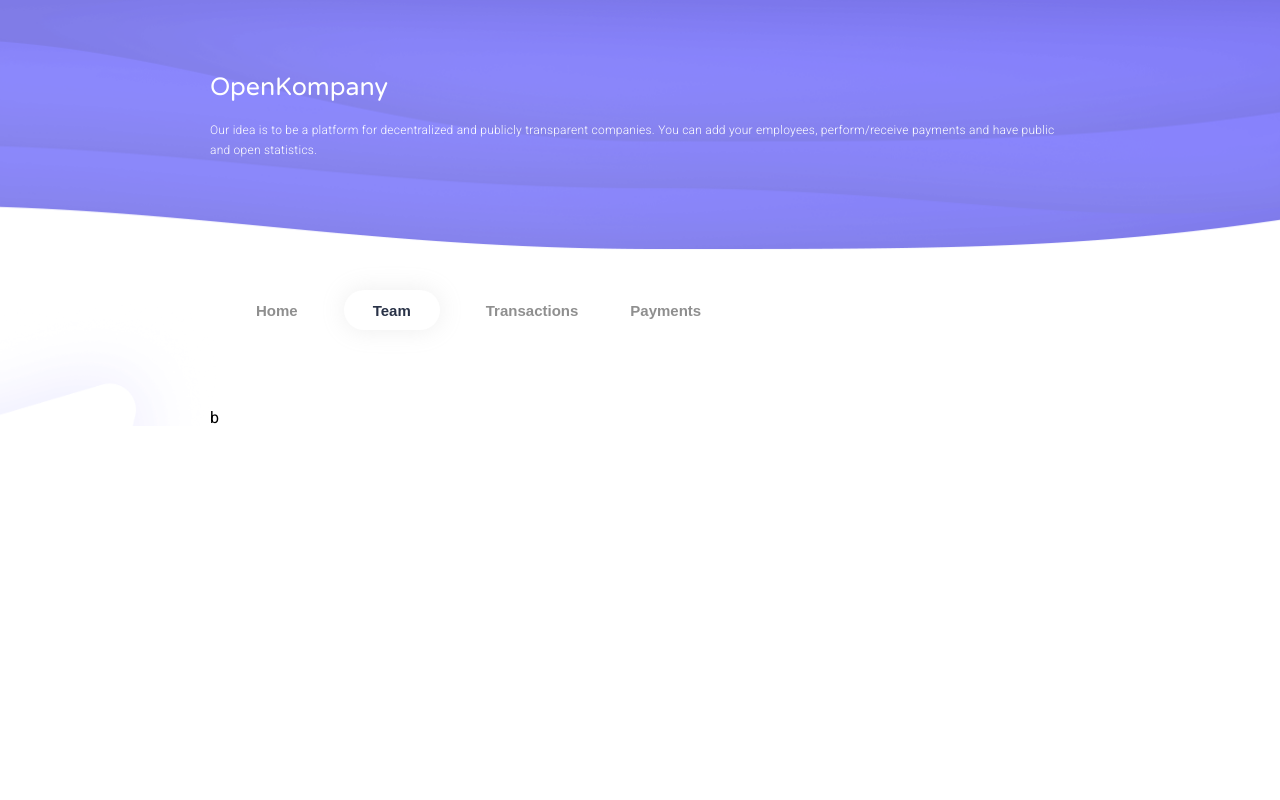
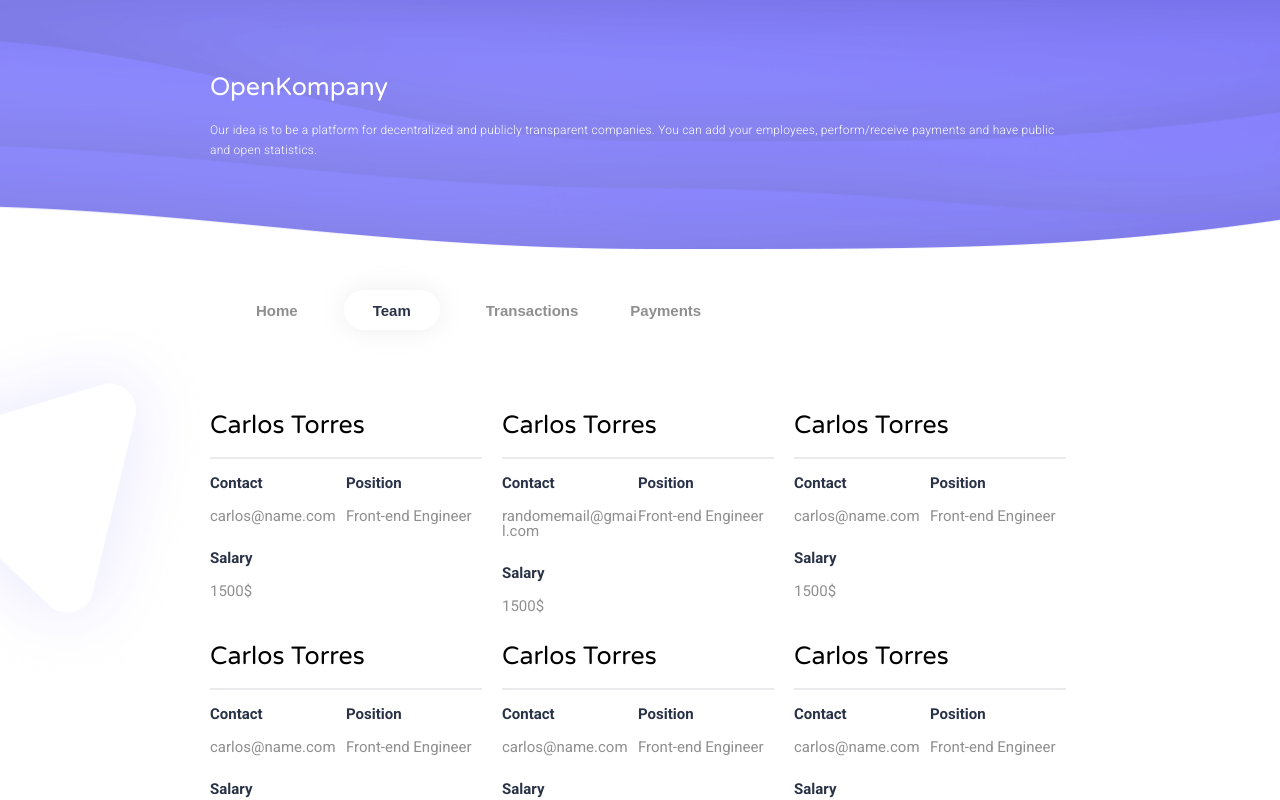
Before and after one commit to DecenterApps/OpenKompany, a React app: page /kompany/1 in a window 1280 px wide. Both pictures are taken after a click on the button "Team". Shown: the top 800 px of the page. Built offline with nearby package versions, Linux system fonts and the light colour scheme.

Commit message:
Add team page

```diff
--- a/src/components/Button/Button.jsx
+++ b/src/components/Button/Button.jsx
@@ -2,8 +2,13 @@ import React from 'react';
 
 import './Button.scss';
 
-const Button = ({ text, width = 'auto', height = '36px' }) => (
-  <button style={{ width, height }} className="default-button">
+const Button = ({
+  text,
+  width = 'auto',
+  height = '36px',
+  marginRight = '0',
+}) => (
+  <button style={{ width, height, marginRight }} className="default-button">
     {text}
   </button>
 );
--- a/src/components/KompanyPage/KompanyPage.jsx
+++ b/src/components/KompanyPage/KompanyPage.jsx
@@ -5,6 +5,7 @@ import { getKompany } from '../../actions/kompanyActions';
 import PageHeader from '../PageHeader/PageHeader';
 import Tabs from '../Tabs/Tabs';
 import TabButton from '../Tabs/TabButton/TabButton';
+import Footer from '../Footer/Footer';
 
 import './KompanyPage.scss';
 
@@ -53,6 +54,7 @@ class KompanyPage extends React.Component {
             </div>
             <Tabs tab={activeTab} kompany={kompany} />
           </div>
+          <Footer />
         </div>
       </div>
     );
--- a/src/components/Separator/Separator.jsx
+++ b/src/components/Separator/Separator.jsx
@@ -1,5 +1,5 @@
 import React from 'react';
 
-export default () => (
-  <div className="separator" />
+export default ({ smallMargin }) => (
+  <div className={`separator ${smallMargin && 'small-margin'}`} />
 )
--- /dev/null
+++ b/src/components/Tabs/TeamTab/TeamMember/TeamMember.jsx
@@ -0,0 +1,33 @@
+import React from 'react';
+
+import Separator from '../../../Separator/Separator';
+
+import './TeamMember.scss';
+
+const TeamMember = ({ member }) => (
+  <div className="team-member">
+    <p className="team-member-name">{member.name}</p>
+    <Separator smallMargin />
+    <div className="personal-data">
+      <div className="row">
+        <div className="col-2">
+          <div className="dark-text label">Contact</div>
+          <div className="light-text">{member.contact}</div>
+        </div>
+        <div className="col-2">
+          <div className="dark-text label">Position</div>
+          <div className="light-text">{member.position}</div>
+        </div>
+      </div>
+      <div className="row">
+        <div className="col-1">
+          <div className="dark-text label">Salary</div>
+          <div className="light-text">{member.salary}</div>
+        </div>
+        <div className="col-1" />
+      </div>
+    </div>
+  </div>
+);
+
+export default TeamMember;
--- /dev/null
+++ b/src/components/Tabs/TeamTab/TeamMember/TeamMember.scss
@@ -0,0 +1,23 @@
+.team-members {
+  display: flex;
+  flex-wrap: wrap;
+  margin-bottom: 30px;
+
+  .team-member {
+    width: 272px;
+
+    .team-member-name {
+      font-family: 'Varela Round', sans-serif;
+      font-size: 25px;
+      line-height: 30px;
+    }
+
+    &:nth-child(3n + 2) {
+      margin: 0 20px;
+    }
+
+    .personal-data {
+
+    }
+  }
+}
--- a/src/components/Tabs/TeamTab/TeamTab.jsx
+++ b/src/components/Tabs/TeamTab/TeamTab.jsx
@@ -1,10 +1,78 @@
 import React from 'react';
+
+import TeamMember from './TeamMember/TeamMember';
+import Button from '../../Button/Button';
 
 class TeamTab extends React.Component {
   render() {
+    const teamMembers = [
+      {
+        name: 'Carlos Torres',
+        contact: 'carlos@name.com',
+        position: 'Front-end Engineer',
+        salary: '1500$',
+      },
+      {
+        name: 'Carlos Torres',
+        contact: 'randomemail@gmail.com',
+        position: 'Front-end Engineer',
+        salary: '1500$',
+      },
+      {
+        name: 'Carlos Torres',
+        contact: 'carlos@name.com',
+        position: 'Front-end Engineer',
+        salary: '1500$',
+      },
+      {
+        name: 'Carlos Torres',
+        contact: 'carlos@name.com',
+        position: 'Front-end Engineer',
+        salary: '1500$',
+      }, {
+        name: 'Carlos Torres',
+        contact: 'carlos@name.com',
+        position: 'Front-end Engineer',
+        salary: '1500$',
+      },
+      {
+        name: 'Carlos Torres',
+        contact: 'carlos@name.com',
+        position: 'Front-end Engineer',
+        salary: '1500$',
+      },
+      {
+        name: 'Carlos Torres',
+        contact: 'carlos@name.com',
+        position: 'Front-end Engineer',
+        salary: '1500$',
+      },
+      {
+        name: 'Carlos Torres',
+        contact: 'carlos@name.com',
+        position: 'Front-end Engineer',
+        salary: '1500$',
+      }, {
+        name: 'Carlos Torres',
+        contact: 'carlos@name.com',
+        position: 'Front-end Engineer',
+        salary: '1500$',
+      },
+    ];
+
     return (
-      <div>b</div>
-    )
+      <div>
+        <div className="team-members">
+          {
+            teamMembers.map(member => (
+              <TeamMember member={member} />
+            ))
+          }
+        </div>
+        <Button text="Add" width="117px" marginRight="19px" />
+        <Button text="Remove" width="117px" />
+      </div>
+    );
   }
 }
 
--- a/src/styles/components/components.scss
+++ b/src/styles/components/components.scss
@@ -8,7 +8,8 @@
 .dark-text {
   font-size: 15px;
   color: $dark-text-color;
-  margin-bottom: 11px;
+  margin-bottom: 18px;
+  word-wrap: break-word;
 
   &.label {
     font-weight: bold;
@@ -18,11 +19,12 @@
 .light-text {
   font-size: 15px;
   color: $gray;
+  word-wrap: break-word;
 }
 
 .row {
   display: flex;
-  margin-bottom: 33px;
+  margin-bottom: 27px;
 
   .col-1 {
     flex-grow: 1;
@@ -32,6 +34,7 @@
   .col-2 {
     flex-grow: 2;
     flex-basis: 50%;
+    max-width: 50%;
   }
 }
 
@@ -39,4 +42,8 @@
   margin-top: 17px;
   margin-bottom: 46px;
   border: 1px solid rgba(41, 50, 71, 0.1);
+
+  &.small-margin {
+    margin-bottom: 17px;
+  }
 }
--- a/src/styles/style.scss
+++ b/src/styles/style.scss
@@ -8,7 +8,7 @@
 
 body {
   font-family: 'Roboto', sans-serif;
-  max-width: 1400px;
+  max-width: 1440px;
   margin: 0 auto;
 }
 
```
Also changed, not shown: 1 other file (tests, documents, lock files or other folders).
